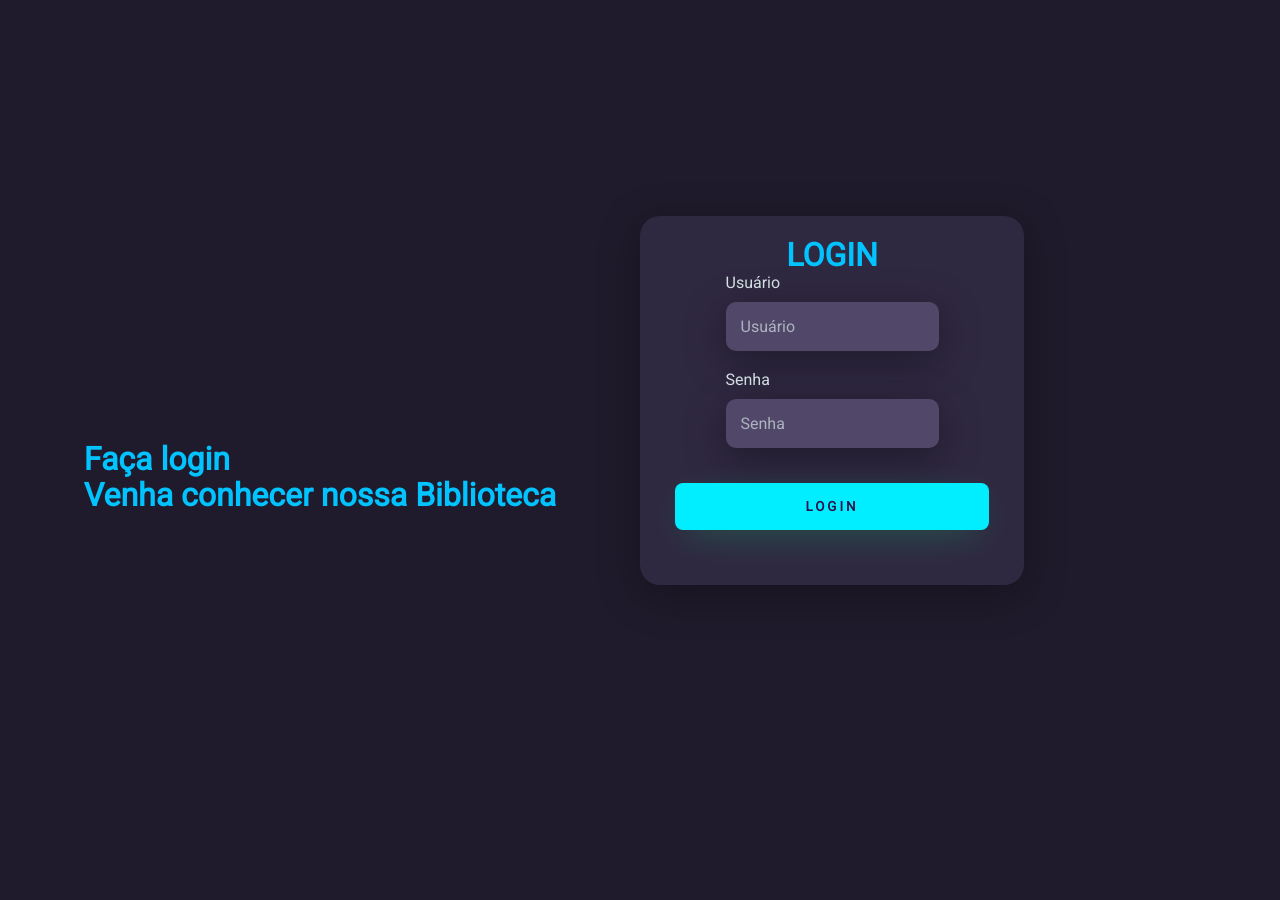
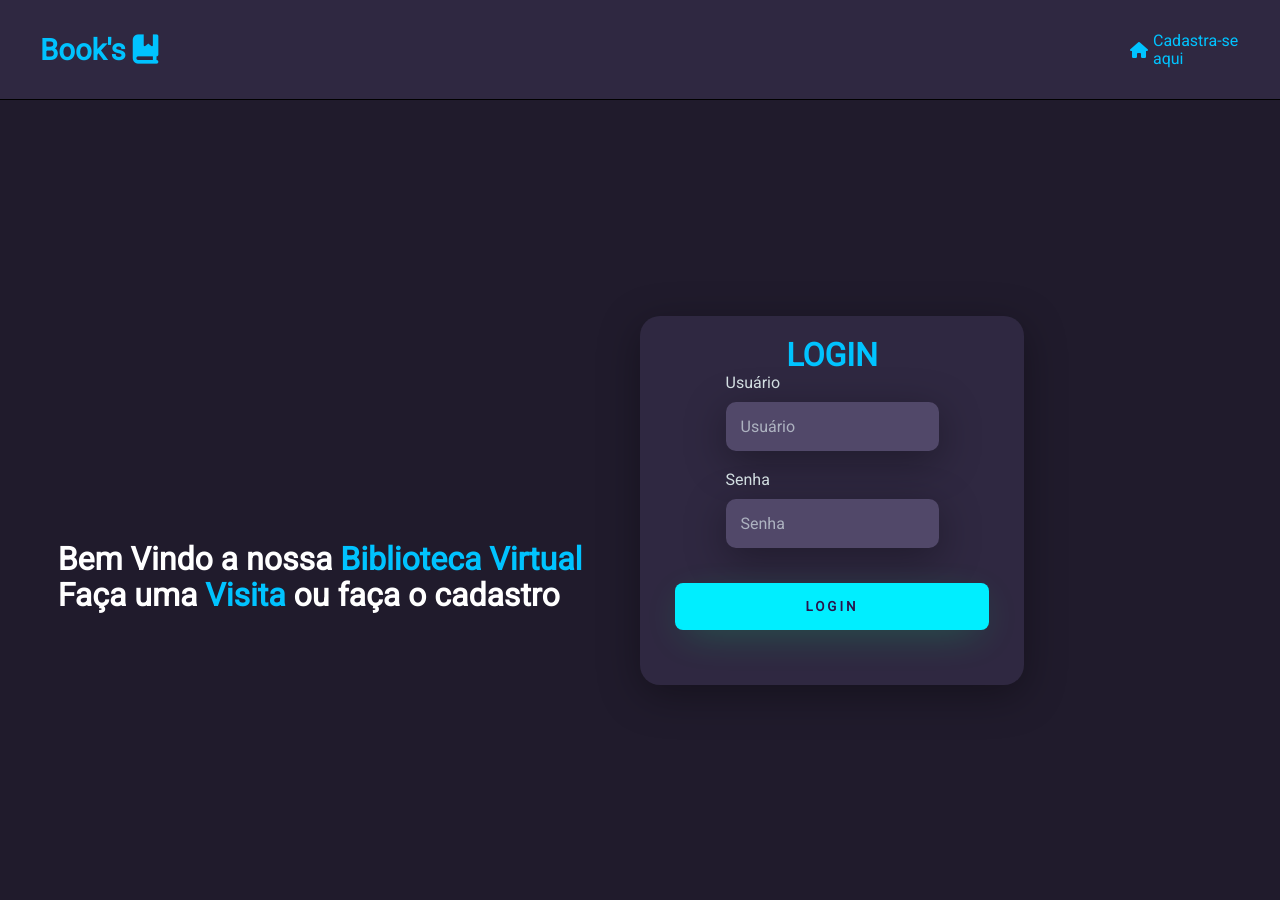
Before and after one commit to ArthurVieiraaa/livroProjetoInt, a PHP site: page /login.html in a window 1280 px wide. Before the commit the page ends 585 px from the top, so only its background shows below. Run offline with PHP 8.4, Linux system fonts and the light colour scheme; some libraries are stand-ins or nearby versions.

Commit message:
AddPagLogin2

```diff
--- a/assets/style/estilo.css
+++ b/assets/style/estilo.css
@@ -4,9 +4,9 @@
 
 :root{
 	/* global */
-	--color-primary:#008cff;
-	--color-0:#202020;
-	--color-secondary:#101010;
+	--color-primary:#00c3ff;
+	--color-0:#201b2c;
+	--color-secondary:#2f2841;
 
 	/* text's */
 	--color-span:#adacac;
@@ -63,7 +63,7 @@ body{
 .left-login > h1 {
 	font-size: 32px;
 	padding-top: 450px;
-	color: #00c3ff;
+	color: #ffffff;
 }
 
 .right-login{
--- a/login.html
+++ b/login.html
@@ -5,12 +5,33 @@
     <meta http-equiv="X-UA-Compatible" content="IE=edge">
     <meta name="viewport" content="width=device-width, initial-scale=1.0">
     <link rel="stylesheet" href="assets/style/estilo.css">
+    <link rel="stylesheet" href="https://cdnjs.cloudflare.com/ajax/libs/font-awesome/6.1.1/css/all.min.css">
+	<link rel="shortcut icon" href="imgs/logoicon.png" type="image/x-icon">
     <title>Bem Vindo</title>
 </head>
 <body>
+    <nav class="rf3siq6p3t">
+        <div class="rf3siq6p3t-container">
+            <div class="rf3siq6p3t-logo">
+                <a href="#">
+                    <h3>Book's <i class="fa-solid fa-book-bookmark"></i></h3>
+                </a>
+            </div>
+            <div class="rf3siq6p3t-toggle" id="ui5r6qlhla">
+                <span class="u0hpid7tli"></span>
+                <span class="u0hpid7tli"></span>
+                <span class="u0hpid7tli"></span>
+            </div>
+            <ul class="rf3siq6p3t-menu">
+                <li class="rf3siq6p3t-item">
+                    <a href="#" class="rf3siq6p3t-links active"><i class="fa-solid fa-house"></i>Cadastra-se aqui</a>
+                </li>
+            </ul>
+        </div>
+    </nav>
     <div class="main-login">
         <div class="left-login">
-            <h1>Faça login <br><br>Venha conhecer nossa Biblioteca</h1>
+            <h1 >Bem Vindo a nossa <span style="color: #00c3ff;">Biblioteca Virtual</span><br><br>Faça uma <span style="color: #00c3ff;">Visita</span> ou faça o cadastro</h1>
         </div>
         <div class="right-login">
             <div class="card-login">
```
